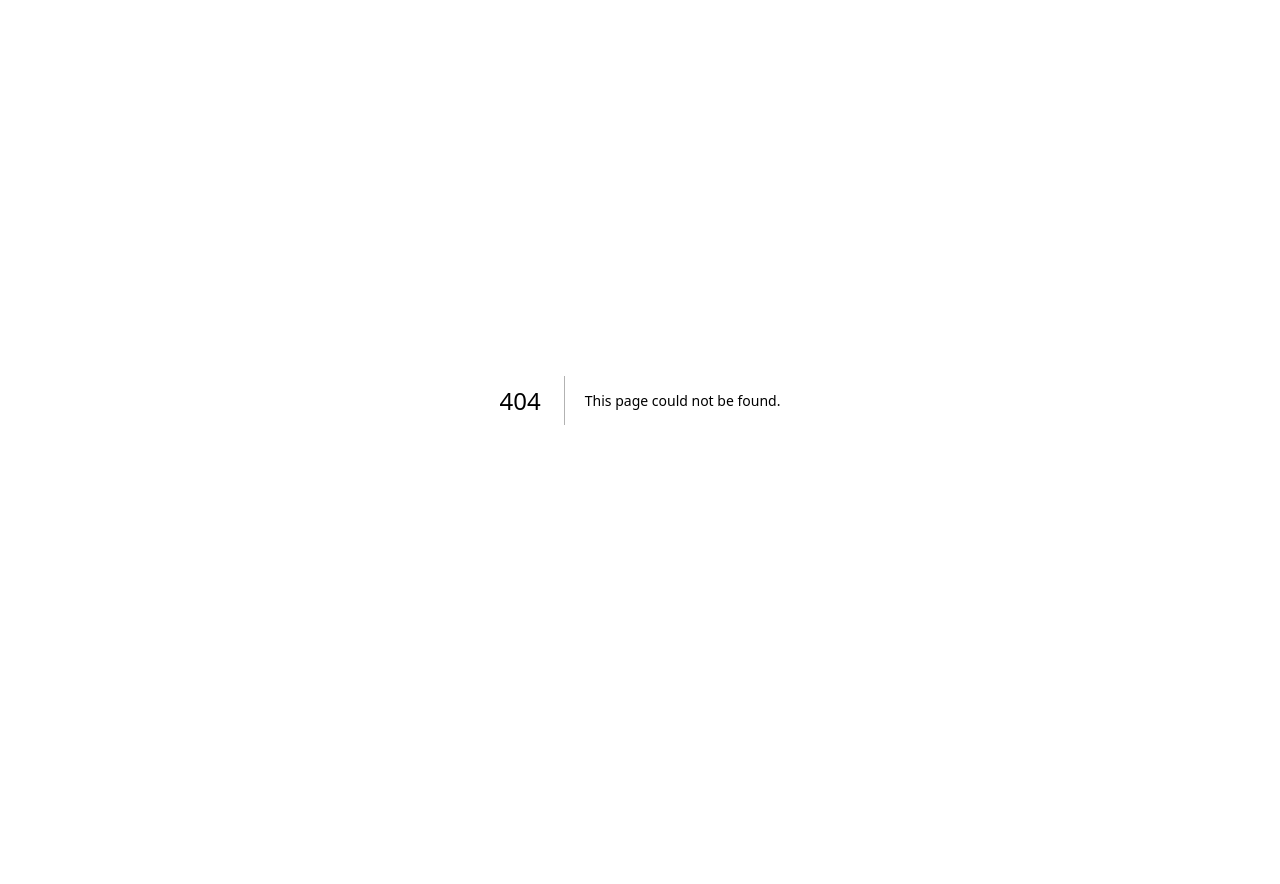
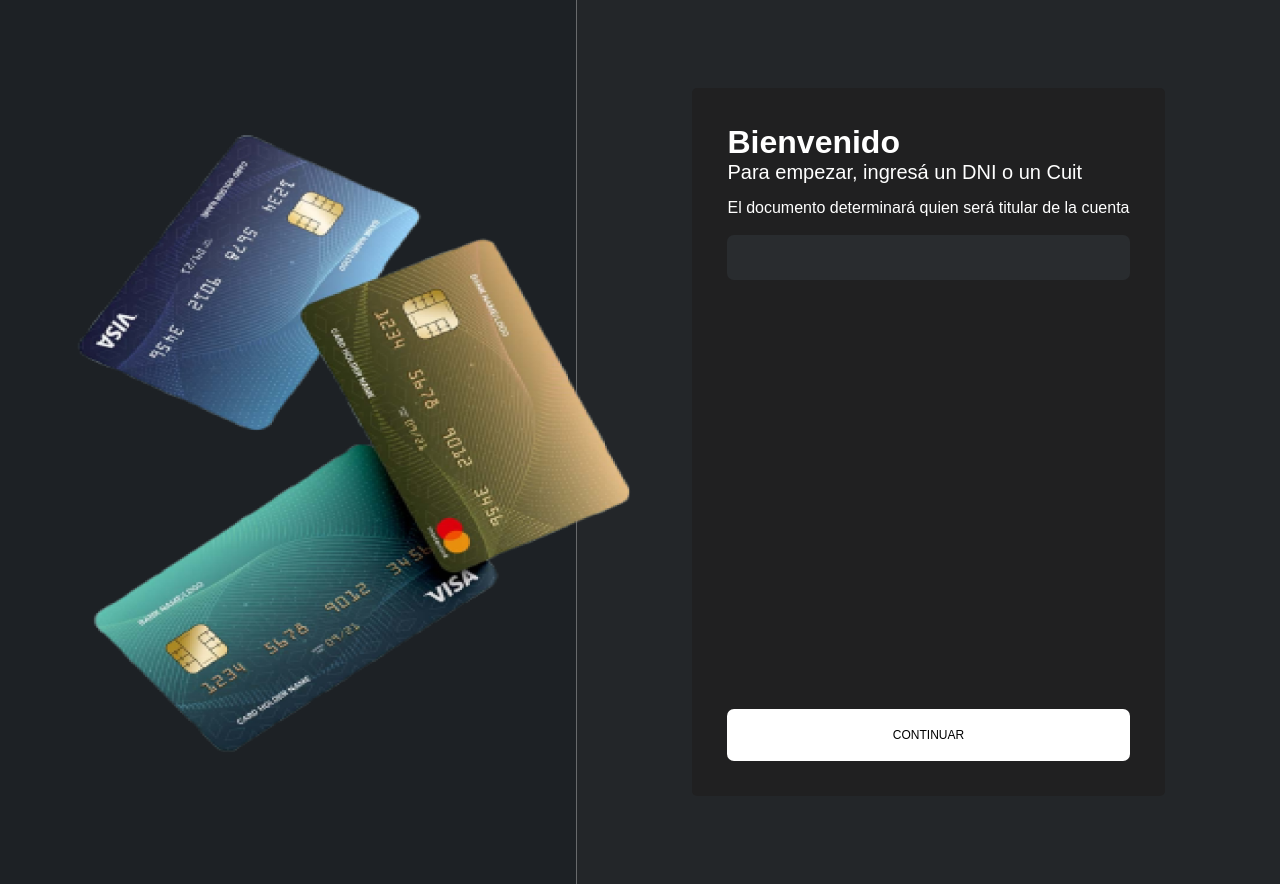
Before and after one commit to No-Country-simulation/s20-20-webapp, a Next.js app: page /register in a window 1280 px wide. Before the commit this address had no page. Before the commit the page ends 800 px from the top, so only its background shows below. Built offline with nearby package versions, Linux system fonts and the light colour scheme.

Commit message:
Feat: add register

```diff
--- /dev/null
+++ b/app/(auth)/register/page.tsx
@@ -0,0 +1,17 @@
+import Image from "next/image";
+import AuthForm from "../_component/Form/Form";
+import AuthBtn from "../_component/AuthBtn/AuthBtn";
+import './style.css'
+
+export default function Register() {
+  return<>
+    <Image src='/Floating-Credit-Cards-Mockup.png' alt='Floating credit cards' width={600} height={1200} />
+    <AuthForm action={'function'} title="Bienvenido" text="Para empezar, ingresá un DNI o un  Cuit" className="dni-cuit">
+      <label>
+        <span>El documento determinará quien será titular de la cuenta</span>
+        <input type="text" name="id" />
+      </label>
+      <AuthBtn>CONTINUAR</AuthBtn>
+    </AuthForm>
+  </>
+}
--- /dev/null
+++ b/app/(auth)/register/style.css
@@ -0,0 +1,3 @@
+.dni-cuit {
+  grid-template-rows: auto 1fr auto;
+}
```
